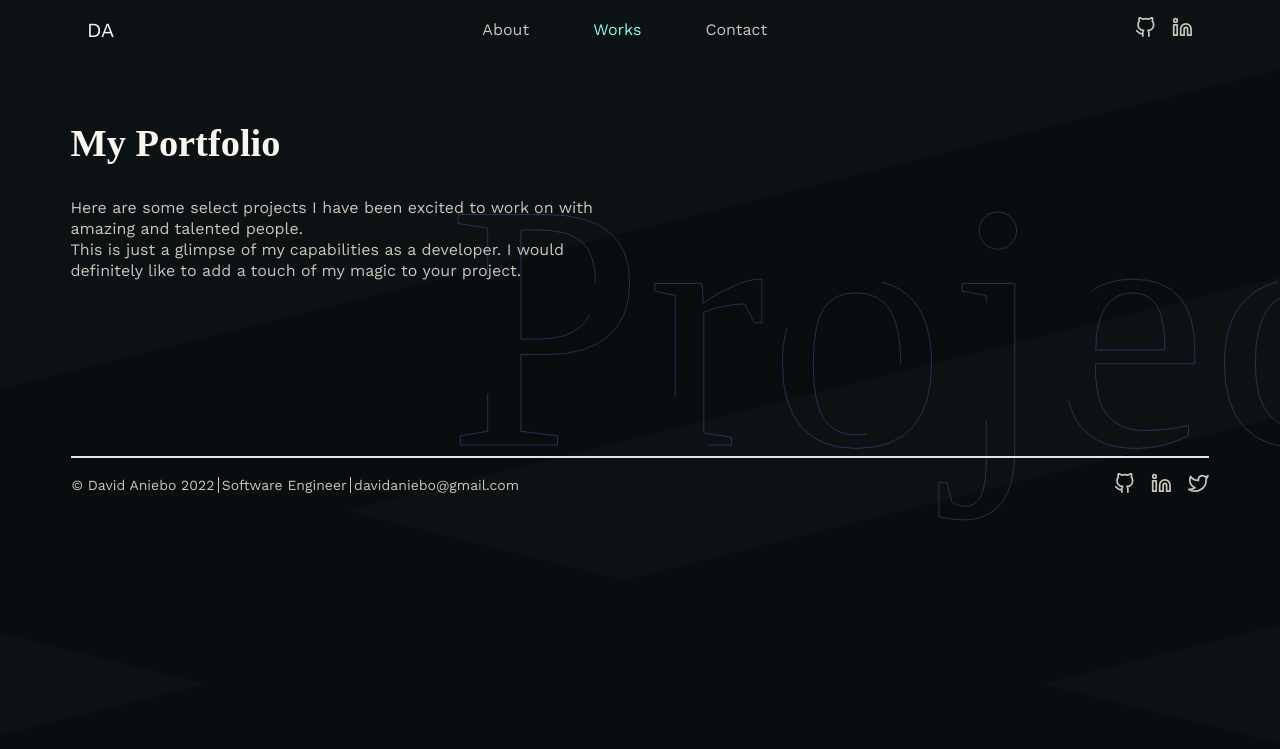
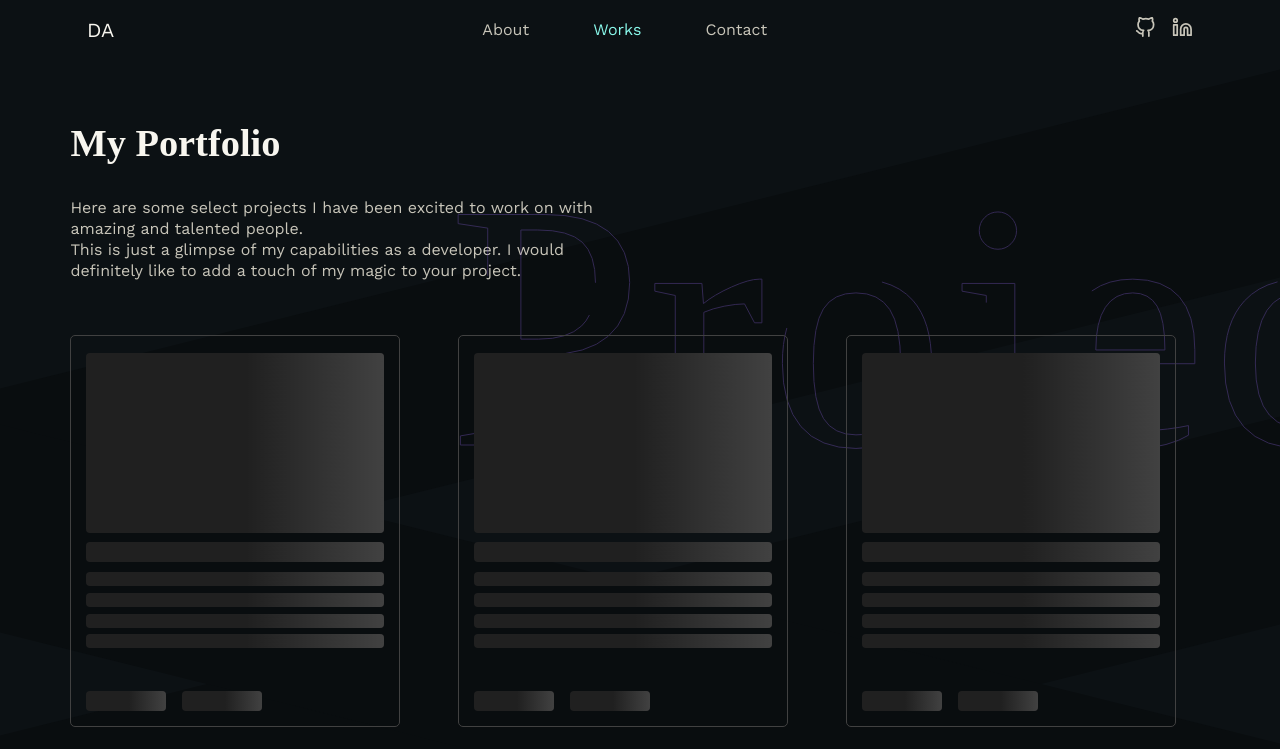
Before and after one commit to Webmekanic/My-Portfolio-v2.0.0, a React (Create React App) app: page /works in a window 1280 px wide. Shown: the top 749 px of the page. Built offline with nearby package versions, Linux system fonts and the light colour scheme; a web font is replaced by a local one.

Commit message:
fix styling

```diff
--- a/src/components/carousel/CarouselStyle.jsx
+++ b/src/components/carousel/CarouselStyle.jsx
@@ -13,6 +13,7 @@ export const MySlider = styled.div`
     line-height: 1;
     background: transparent;
 }
+
 
 .flickity-page-dots:focus{
    outline: none;
@@ -69,11 +70,15 @@ export const MySlider = styled.div`
   }
   .flickity-slider {
     position: absolute;
-    width: 340px;
+    // width: 340px;
     height: 100%;
     left: 0px;
     transform: translateX(-51.63%);
+    // border: 2px solid red;
 
+  }
+  .cardWidth{
+    width: 320px;
   }
 
    .flickity-slider > * + * {
@@ -91,6 +96,7 @@ export const MySlider = styled.div`
     position: absolute;
     left: 0px;
     transform: translateX(0%);
+    border: 2px solid red;
   }
 
   li {
--- a/src/components/shared/ProjectItem.jsx
+++ b/src/components/shared/ProjectItem.jsx
@@ -6,7 +6,14 @@ import { FiGithub, FiExternalLink } from "react-icons/fi"
 import { getProjects } from "../../context/portfolio/PortfolioActions"
 import { ProjectItemStyle } from "../../styles/ProjectItemStyle"
 
-const ProjectItem = ({ project, title, description, projectImg }) => {
+const ProjectItem = ({
+  project,
+  title,
+  description,
+  projectImg,
+  projectClass,
+  classname,
+}) => {
   const { dispatch } = useContext(PortfolioContext)
 
   useEffect(() => {
@@ -19,7 +26,12 @@ const ProjectItem = ({ project, title, description, projectImg }) => {
   }, [dispatch])
 
   return (
-    <ProjectItemStyle>
+    <ProjectItemStyle
+      // style={{
+      //   width: buttonWidth,
+      // }}
+      className={classname}
+    >
       <section className="projectContainer">
         <div className="projectBg">
           <img src={projectImg || <Skeleton />} alt="Project" />
--- a/src/pages/Works.jsx
+++ b/src/pages/Works.jsx
@@ -4,6 +4,7 @@ import ProjectItem from "../components/shared/ProjectItem"
 import Footer from "../components/layouts/Footer"
 import PortfolioContext from "../context/portfolio/PortfolioContext"
 import { ProjectSection } from "../styles/HomeStyle"
+import CardSkeleton from "../components/shared/CardSkeleton"
 import { MyWorks } from "../styles/WorkStyle"
 
 const Works = () => {
@@ -32,7 +33,10 @@ const Works = () => {
             </div>
           </div>
           <section className="myProject">
-            {projects.map((project, index) => {
+            {projects.length === 0 ? (
+              <CardSkeleton cards={9} />
+            ) : (
+              projects.map((project, index) => {
                 return (
                   <ProjectItem
                     key={project.id}
@@ -42,7 +46,8 @@ const Works = () => {
                     description={project.fields.description}
                   />
                 )
-            })}
+              })
+            )}
           </section>
         </ProjectSection>
       </section>
--- a/src/styles/ProjectItemStyle.jsx
+++ b/src/styles/ProjectItemStyle.jsx
@@ -2,7 +2,7 @@ import styled from "styled-components"
 
 export const ProjectItemStyle = styled.div`
   border: 1px solid #414141;
-  width: 350px;
+  width: 330px;
   height: auto;
   padding: 15px;
   border-radius: 5px;
@@ -10,8 +10,7 @@ export const ProjectItemStyle = styled.div`
     145deg,
     hsl(203deg 25% 6%) 1%,
     hsl(202deg 25% 6%) 49%,
-    hsl(201deg 25% 6%) 51%,
-    hsl(201deg 25% 5%) 49%,
+    hsl(201deg 25% 6%) 51%3 hsl(201deg 25% 5%) 49%,
     hsl(200deg 25% 5%) 51%,
     hsl(200deg 25% 5%) 99%
   );
--- a/src/styles/WorkStyle.jsx
+++ b/src/styles/WorkStyle.jsx
@@ -64,6 +64,9 @@ export const MyWorks = styled.div`
     grid-gap: 1.5rem;
   }
 
+  .btnPro {
+    border: 2px solid red;
+  }
   @media ${({ theme }) => theme.mediaQueries.medium} {
     .pattern1 {
       top: 12rem;
```
Lines whose indentation alone changed are shown as unchanged.
